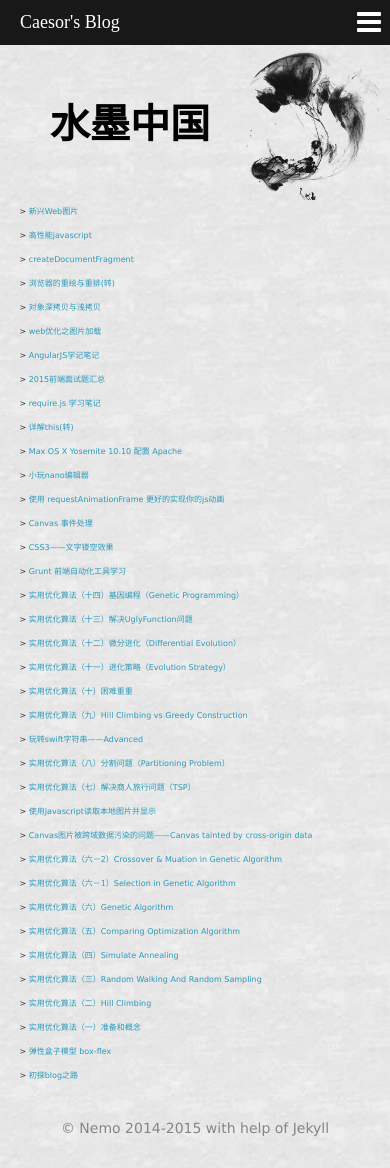
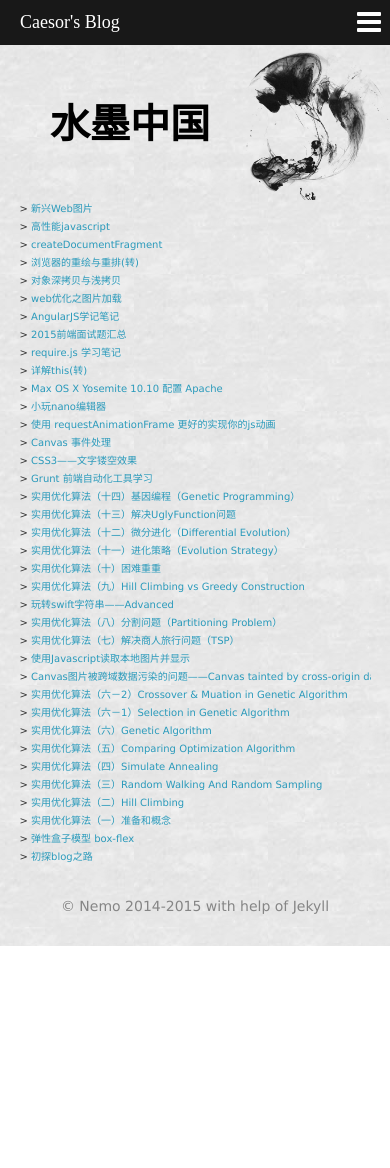
Before and after one commit to Caesor/caesor.github.io, a Jekyll site: the page built from index.html, in a window 390 px wide and 1168 px high. Built offline with Jekyll 4.4.1, drawn with Linux system fonts in a browser that asks for light colours; some web fonts are replaced.

Commit message:
update index font size

```diff
--- a/resource/css/pages.css
+++ b/resource/css/pages.css
@@ -70,7 +70,7 @@
 .resume_part .marked{color: #E05E5E;}
 
 @media screen and (max-width: 800px){
-	.article_list{font-size: 8px;}
+	.article_list{font-size: 10px; line-height: 18px;}
 	.article_list ul{margin-left: 0;}
 	.resume_part ul{margin-left: 15px;}
 	.post_title{margin: 10px 0 10px;}
```
